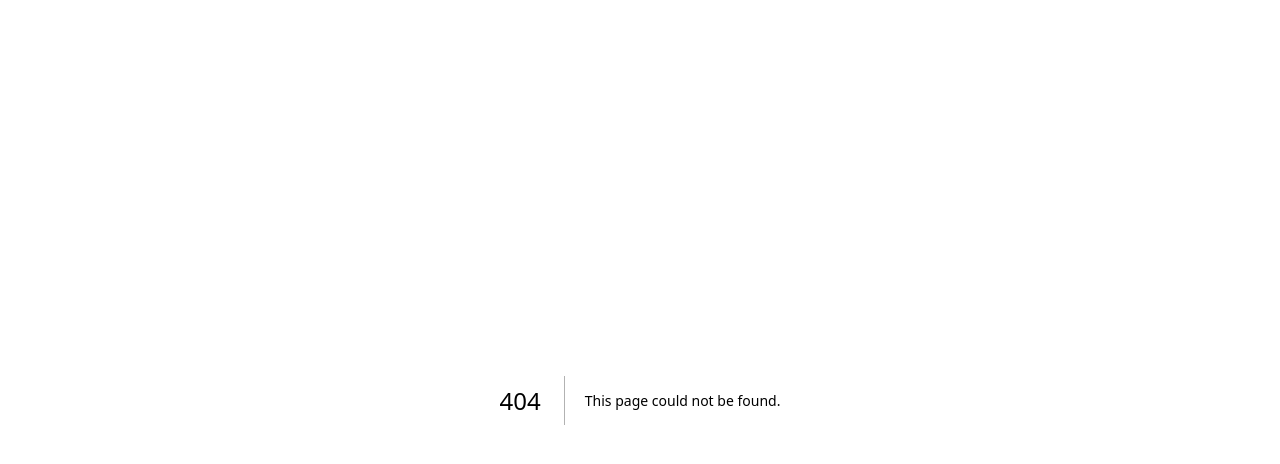
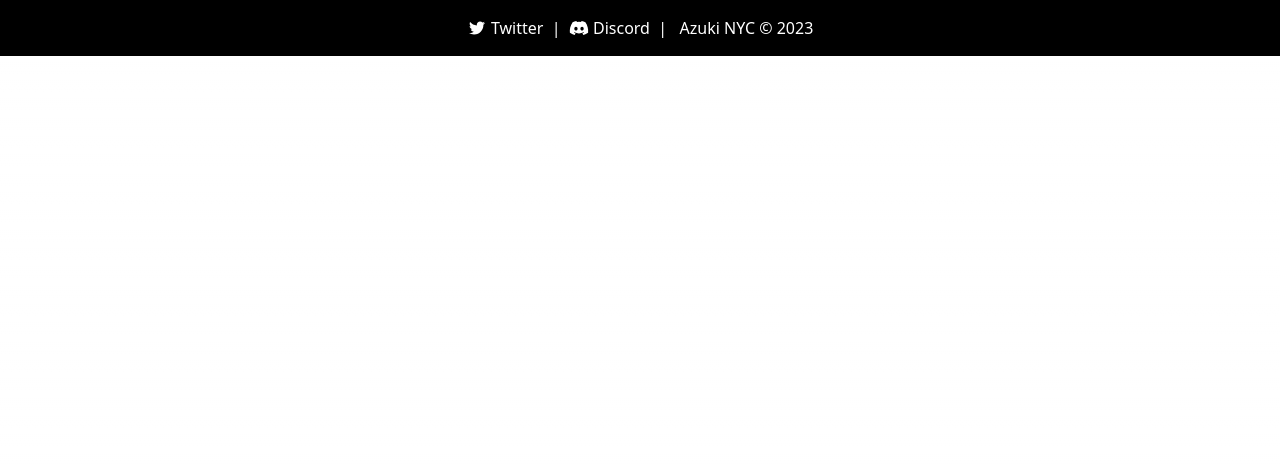
Before and after one commit to applezuki/applezuki, a Next.js app: page /Footer in a window 1280 px wide. Before the commit this address had no page. Shown: the top 464 px of the page. Built offline with nearby package versions, Linux system fonts and the light colour scheme.

Commit message:
Add Footer

```diff
--- /dev/null
+++ b/src/pages/Footer.tsx
@@ -0,0 +1,24 @@
+import React from 'react';
+import { FontAwesomeIcon } from '@fortawesome/react-fontawesome';
+import { faTwitter, faDiscord } from '@fortawesome/free-brands-svg-icons';
+import styles from '@/styles/Footer.module.css'
+
+const Footer: React.FC = () => {
+  return (
+    <footer className={styles.footer}>
+      <FontAwesomeIcon icon={faTwitter} style={{ width: '20px' }} /> &nbsp;
+      <a href="https://twitter.com/AzukiNYC" target="_blank" rel="noopener noreferrer">
+        Twitter
+      </a>
+      &nbsp;&nbsp;|&nbsp;&nbsp;
+      <FontAwesomeIcon icon={faDiscord} style={{ width: '20px' }} /> &nbsp;
+      <a href="https://discord.com/invite/Yv6TqXs6Xp" target="_blank" rel="noopener noreferrer">
+        Discord
+      </a>
+      &nbsp;&nbsp;|&nbsp;&nbsp;
+      Azuki NYC © 2023
+    </footer>
+  );
+};
+
+export default Footer;
--- /dev/null
+++ b/src/styles/Footer.module.css
@@ -0,0 +1,13 @@
+.footer {
+    display: flex;
+    justify-content: center;
+    align-items: center;
+    padding: 1rem;
+    background-color: #000;
+    color: #fff;
+}
+
+.footer a {
+    color: inherit;
+    text-decoration: none;
+}
```
